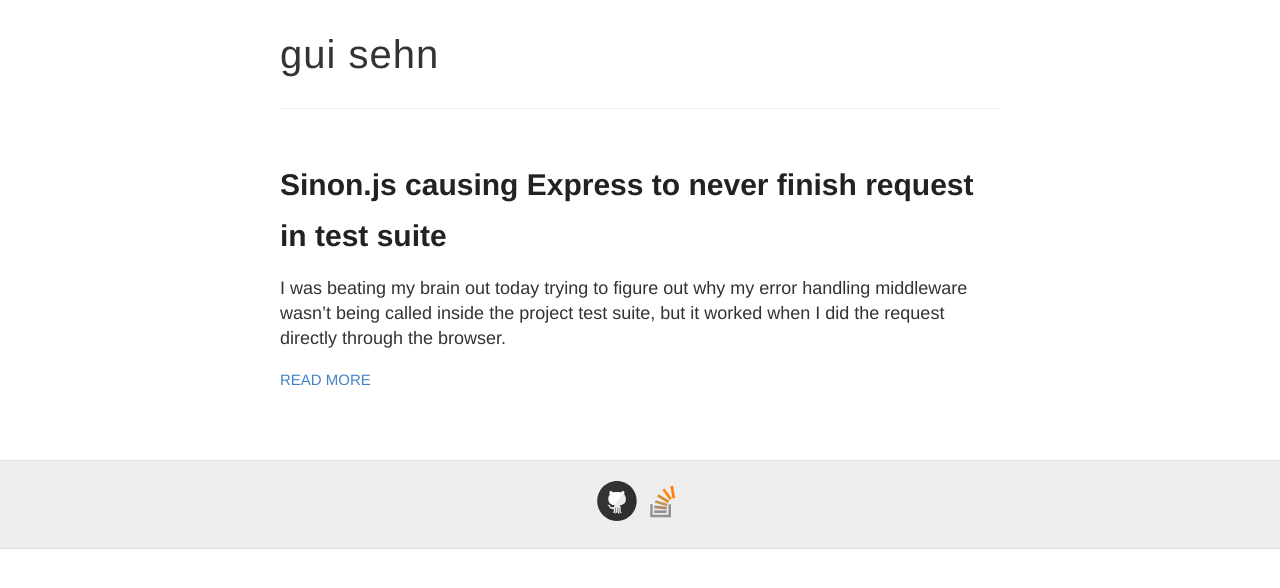
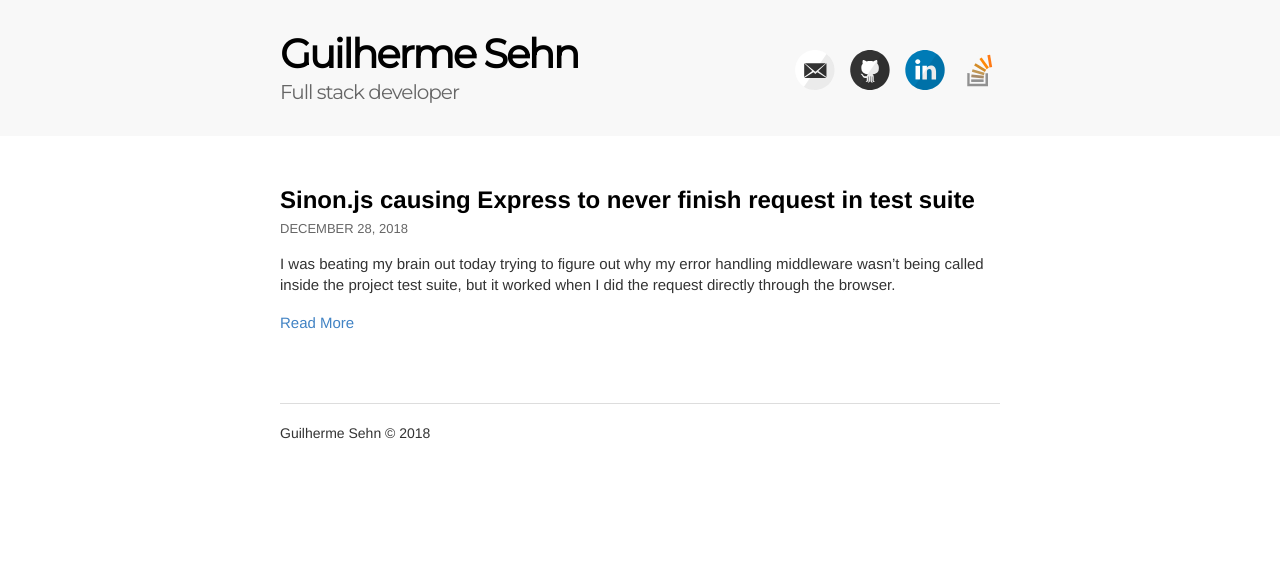
Before and after one commit to guisehn/guisehn.com, a Jekyll site: the page built from index.html, in a window 1280 px wide. Shown: the top 588 px of the page. Built offline with Jekyll 4.4.1, drawn with Linux system fonts in a browser that asks for light colours.

Commit message:
adjust layout

```diff
--- a/_config.yml
+++ b/_config.yml
@@ -3,10 +3,10 @@
 #
 
 # Name of your site (displayed in the header)
-name: Gui Sehn
+name: Guilherme Sehn
 
 # Short bio or description (displayed in the header)
-description:
+description: Full stack developer
 
 # URL of your avatar or profile pic (you could use your GitHub profile pic)
 avatar: https://raw.githubusercontent.com/barryclark/jekyll-now/master/images/jekyll-logo.png
@@ -18,12 +18,12 @@ avatar: https://raw.githubusercontent.com/barryclark/jekyll-now/master/images/je
 # Includes an icon in the footer for each username you enter
 footer-links:
   dribbble:
-  email:
+  email: contato@guisehn.com
   facebook:
   flickr:
   github: guisehn
   instagram:
-  linkedin:
+  linkedin: guisehn
   pinterest:
   rss: # just type anything here for a working RSS icon
   twitter:
@@ -34,7 +34,7 @@ footer-links:
 
 # Enter your Disqus shortname (not your username) to enable commenting on posts
 # You can find your shortname on the Settings page of your Disqus account
-disqus:
+disqus: guisehn-blog
 
 # Enter your Google Analytics web tracking code (e.g. UA-2110908-2) to activate tracking
 google_analytics:
--- a/_layouts/default.html
+++ b/_layouts/default.html
@@ -9,6 +9,7 @@
       <script src="http://html5shiv.googlecode.com/svn/trunk/html5.js"></script>
     <![endif]-->
 
+    <link href="https://fonts.googleapis.com/css?family=Montserrat" rel="stylesheet">
     <link rel="stylesheet" type="text/css" href="{{ site.baseurl }}/style.css" />
     <link rel="alternate" type="application/rss+xml" title="{{ site.name }} - {{ site.description }}" href="{{ site.baseurl }}/feed.xml" />
 
@@ -20,15 +21,14 @@
       <div class="container">
         <header class="masthead clearfix">
           <div class="site-info">
-            <h1 class="site-name"><a href="{{ site.baseurl }}/">{{ site.name }}</a></h1>
+            <h1 class="site-name">
+              <a href="{{ site.baseurl }}/">{{ site.name }}</a>
+            </h1>
+            <p class="site-description">{{ site.description }}</p>
           </div>
-
-          <nav>
-            <!--
-            <a href="{{ site.baseurl }}/">Blog</a>
-            <a href="{{ site.baseurl }}/about">About</a>
-            -->
-          </nav>
+          <div class="site-social">
+            {% include svg-icons.html %}
+          </div>
         </header>
       </div>
     </div>
@@ -40,7 +40,11 @@
     <div class="wrapper-footer">
       <div class="container">
         <footer class="footer">
-          {% include svg-icons.html %}
+          <div class="footer-social">
+            {% include svg-icons.html %}
+          </div>
+
+          Guilherme Sehn &copy; {{ site.time | date: '%Y' }}
         </footer>
       </div>
     </div>
--- a/_sass/_highlights.scss
+++ b/_sass/_highlights.scss
@@ -1,11 +1,6 @@
-
-.highlight {
+pre.highlight {
   background-color: #efefef;
-  padding: 7px 7px 7px 10px;
-  border: 1px solid #ddd;
-  -moz-box-shadow: 3px 3px rgba(0,0,0,0.1);
-  -webkit-box-shadow: 3px 3px rgba(0,0,0,0.1);
-  box-shadow: 3px 3px rgba(0,0,0,0.1);
+  padding: 20px;
   margin: 20px 0 20px 0;
   overflow: scroll;
 }
--- a/index.html
+++ b/index.html
@@ -6,9 +6,13 @@ layout: default
   {% for post in site.posts %}
     <article class="post">
 
-      <h1><a href="{{ site.baseurl }}{{ post.url }}">{{ post.title }}</a></h1>
+      <h2 class="post-title"><a href="{{ site.baseurl }}{{ post.url }}">{{ post.title }}</a></h2>
 
-      <div class="entry">
+      <div class="post-date">
+        {{ post.date | date: "%B %e, %Y" }}
+      </div>
+
+      <div class="post-excerpt">
         {{ post.excerpt }}
       </div>
 
--- a/style.scss
+++ b/style.scss
@@ -115,11 +115,6 @@ img {
   max-width: none;
 }
 
-.date {
-  font-style: italic;
-  color: $gray;
-}
-
 // Specify the color of the selection
 ::-moz-selection {
   color: $black;
@@ -151,32 +146,20 @@ img {
 //
 
 .wrapper-masthead {
+  background: #f8f8f8;
   margin-bottom: 50px;
+
+  @include mobile {
+    margin-bottom: 20px;
+  }
 }
 
 .masthead {
-  padding: 20px 0;
-  border-bottom: 1px solid $lightGray;
+  padding: 20px 0 30px 0;
 
   @include mobile {
-    text-align: center;
-  }
-}
-
-.site-avatar {
-  float: left;
-  width: 70px;
-  height: 70px;
-  margin-right: 15px;
-
-  @include mobile {
-    float: none;
-    display: block;
-    margin: 0 auto;
-  }
-
-  img {
-    border-radius: 5px;
+    //text-align: center;
+    padding: 10px 0;
   }
 }
 
@@ -191,23 +174,44 @@ img {
 }
 
 .site-name {
-  text-transform: lowercase;
   margin: 0;
-  color: $darkGray;
+  color: $black;
   cursor: pointer;
-  font-family: $helveticaNeue;
-  font-weight: 300;
+  font-family: Montserrat, $helveticaNeue, sans-serif;
+  font-weight: bold;
+  letter-spacing: -2px;
   font-size: 40px;
-  letter-spacing: 1px;
+  margin-bottom: 0;
+
+  @include mobile {
+    font-size: 30px;
+  }
 }
 
 .site-description {
-  margin: -5px 0 0 0;
+  font-family: Montserrat, $helveticaNeue, sans-serif;
+  font-size: 20px;
+  letter-spacing: -1px;
+  margin: -10px 0 0 0;
   color: $gray;
-  font-size: 16px;
 
   @include mobile {
-    margin: 3px 0;
+    font-size: 18px;
+    margin: 0px 0;
+  }
+}
+
+.site-social {
+  float: right;
+  text-align: right;
+  padding-top: 30px;
+
+  .svg-icon {
+    margin-left: 10px;
+  }
+
+  @include mobile {
+    display: none;
   }
 }
 
@@ -253,6 +257,37 @@ nav {
 }
 
 .post {
+  .post-title {
+    line-height: 120%;
+
+    a {
+      color: $black;
+
+      &:hover, &:active {
+        color: $blue;
+      }
+    }
+  }
+
+  h2.post-title {
+    margin-bottom: 5px;
+  }
+
+  .post-date {
+    text-transform: uppercase;
+    font-size: 13px;
+    color: $gray;
+  }
+
+  .post-excerpt {
+    font-size: 15px;
+  }
+
+  .post-content {
+    line-height: 150%;
+    margin-bottom: 80px;
+  }
+
   blockquote {
     margin: 1.8em .8em;
     border-left: 2px solid $gray;
@@ -267,21 +302,39 @@ nav {
   }
 
   .read-more {
-    text-transform: uppercase;
     font-size: 15px;
   }
 }
 
 .wrapper-footer {
   margin-top: 50px;
-  border-top: 1px solid #ddd;
-  border-bottom: 1px solid #ddd;
-  background-color: $lightGray;
+
+  .footer {
+    border-top: 1px solid #ddd;
+  }
+}
+
+.footer-social {
+  display: none;
+
+  @include mobile {
+    display: block;
+    text-align: center;
+    margin-bottom: 16px;
+
+    .svg-icon {
+      margin: 0 6px;
+    }
+  }
 }
 
 footer {
+  font-size: 14px;
   padding: 20px 0;
-  text-align: center;
+
+  @include mobile {
+    text-align: center;
+  }
 }
 
 // Settled on moving the import of syntax highlighting to the bottom of the CSS
```
Also changed, not shown: _layouts/post.html (+5 -5 lines), _sass/_svg-icons.scss (+0 -1 lines).
